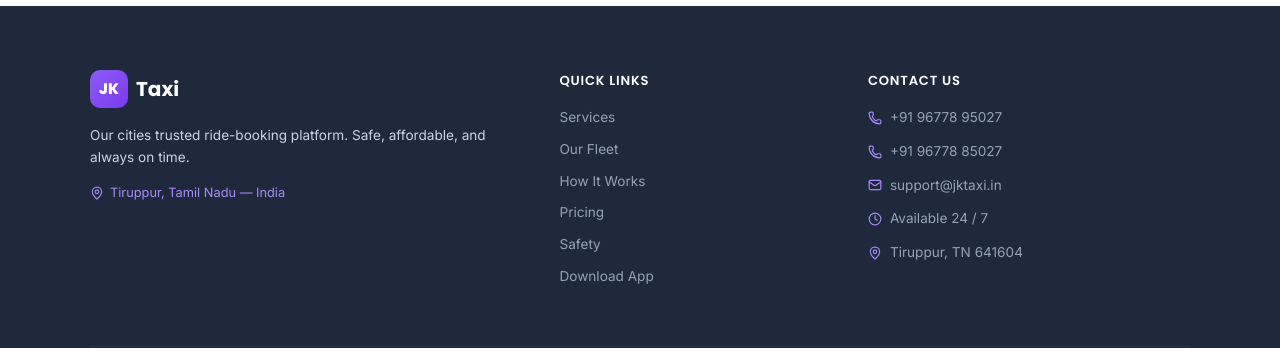
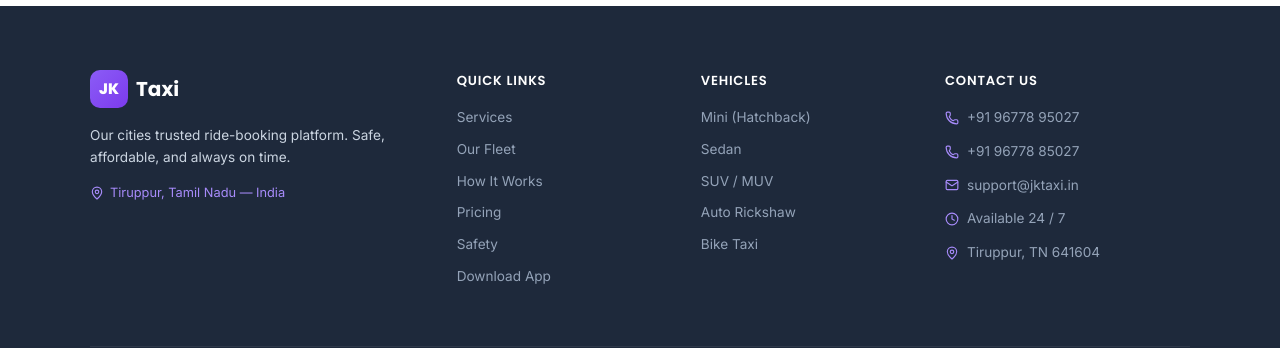
Before and after one commit to SSAKTHITSELVAN/jk_taxi_portfolio, a React (Vite) app: page / in a window 1280 px wide. Shown: the part 7618-7966 px from the top of the page. Built offline with nearby package versions, Linux system fonts and the light colour scheme.

Commit message:
update: add Vehicles section back to footer without Premium

```diff
--- a/src/components/Footer.css
+++ b/src/components/Footer.css
@@ -5,7 +5,7 @@
 }
 .footer__grid {
   display: grid;
-  grid-template-columns: 1.6fr 1fr 1.2fr;
+  grid-template-columns: 1.6fr 1fr 1fr 1.2fr;
   gap: 40px;
   margin-bottom: 48px;
 }
--- a/src/components/Footer.jsx
+++ b/src/components/Footer.jsx
@@ -32,6 +32,14 @@ export default function Footer() {
             <a href="#download">Download App</a>
           </div>
 
+          <div className="footer__links">
+            <h4>Vehicles</h4>
+            <a href="#fleet">Mini (Hatchback)</a>
+            <a href="#fleet">Sedan</a>
+            <a href="#fleet">SUV / MUV</a>
+            <a href="#fleet">Auto Rickshaw</a>
+            <a href="#fleet">Bike Taxi</a>
+          </div>
 
           {/* Contact */}
           <div className="footer__contact">
```
